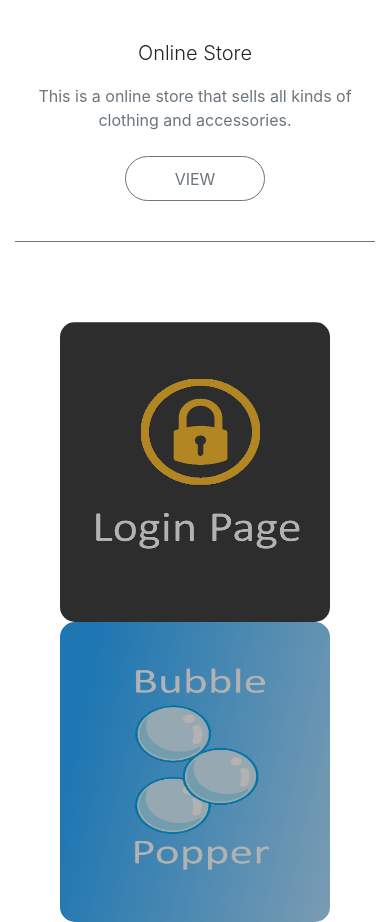
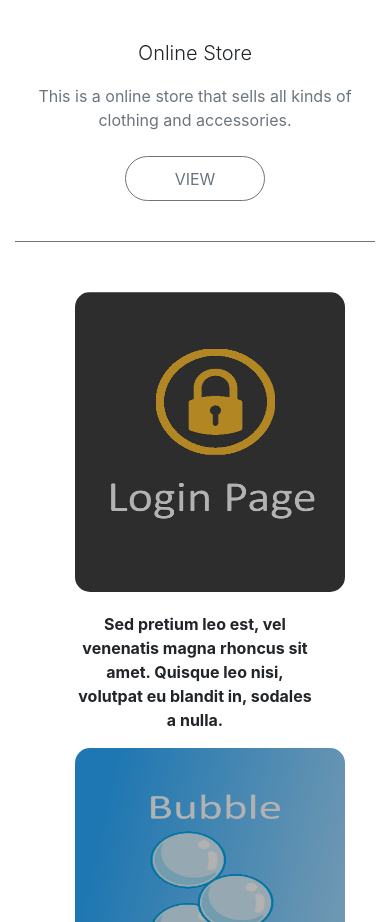
Before and after one commit to Shahen-M/Portfolio, a PHP site: page / in a window 390 px wide. Shown: the part 3344-4266 px from the top of the page. Run offline with PHP 8.4, Linux system fonts and the light colour scheme; some libraries are stand-ins or nearby versions; grey boxes are pictures that could not be loaded.

Commit message:
Updated files

```diff
--- a/css/style.css
+++ b/css/style.css
@@ -163,7 +163,16 @@ h3 {
 }
 
 .git_project {
-  margin-top: 80px;
+  width: 75%;
+  margin: 0 auto !important;
+  padding-top: 50px;
+}
+
+.git_project p {
+  text-align: center;
+  font-weight: bold;
+  margin-top: 20px;
+  cursor: default;
 }
 
 .git_project img {
@@ -173,6 +182,7 @@ h3 {
   filter: brightness(70%);
   display: block;
   margin: 0 auto;
+  cursor: pointer;
 }
 
 .git_project img:hover {
@@ -182,42 +192,6 @@ h3 {
 /** contact **/
 .contact {
   opacity: 0;
-}
-
-.image-content {
-  cursor: pointer;
-  position: relative;
-}
-
-.card img {
-  height: 300px;
-}
-
-.card {
-  width: 200px;
-  height: 300px;
-  transform-style: preserve-3d;
-  transition: all .5s ease-in-out;
-  display: block;
-  margin: 0 auto;
-}
-.card:hover {
-  transform: rotateY(180deg);
-}
-.card .side {
-  backface-visibility: hidden;
-  border-radius: 6px;
-  height: 100%;
-  position: absolute;
-  overflow: hidden;
-  width: 100%;
-}
-.card .back {
-  background: #eaeaed;
-  color: #0087cc;
-  line-height: 150px;
-  text-align: center;
-  transform: rotateY(180deg);
 }
 
 input {
--- a/index.html
+++ b/index.html
@@ -118,27 +118,39 @@
 
       <!-- first row of github projects -->
       <div class="row git_project">
-        <div class="col-sm-4 image-content">
+        <div class="col-sm-6 image-content">
           <a href="smatevosyan.info/loginPage">
             <img src="images/login.png" alt="">
           </a>
+          <p>Sed pretium leo est, vel venenatis magna rhoncus sit amet. Quisque leo nisi, volutpat eu blandit in, sodales a nulla.</p>
         </div>
 
-        <div class="col-sm-4 image-content">
+        <div class="col-sm-6 image-content">
           <a href="smatevosyan.info/loginPage">
             <img src="images/bubblepopper.png" alt="">
           </a>
+          <p>Pellentesque habitant morbi tristique senectus et netus et malesuada fames ac turpis egestas.</p>
         </div>
+      </div>
 
-        <div class="col-sm-4 image-content">
+      <div class="row git_project">
+        <div class="col-sm-6 image-content">
           <a href="smatevosyan.info/loginPage">
             <img src="images/notepad.png" alt="">
           </a>
+          <p>Maecenas ut tincidunt ipsum. Pellentesque habitant morbi tristique senectus et netus et malesuada fames ac turpis egestas.</p>
+        </div>
+
+        <div class="col-sm-6 image-content">
+          <a href="smatevosyan.info/loginPage">
+            <img src="images/brick_breaker.png" alt=" ">
+          </a>
+          <p>Fusce blandit orci nec pulvinar porta. Quisque tristique tortor id ultrices blandit. Fusce augue risus, blandit nec lorem vel.</p>
         </div>
       </div>
 
       <!-- second row of github projects -->
-      <div class="row git_project">
+      <!-- <div class="row git_project">
         <div class="col-sm-4 image-content">
           <a href="smatevosyan.info/loginPage">
             <img src="images/brick_breaker.png" alt=" ">
@@ -156,7 +168,7 @@
             <img src="images/login.png" alt=" ">
           </a>
         </div>
-      </div>
+      </div> -->
 
 
 
```
Also changed, not shown: images/brick_breaker.png (added), images/notepad.png (added), images/wave_game.png (added).
